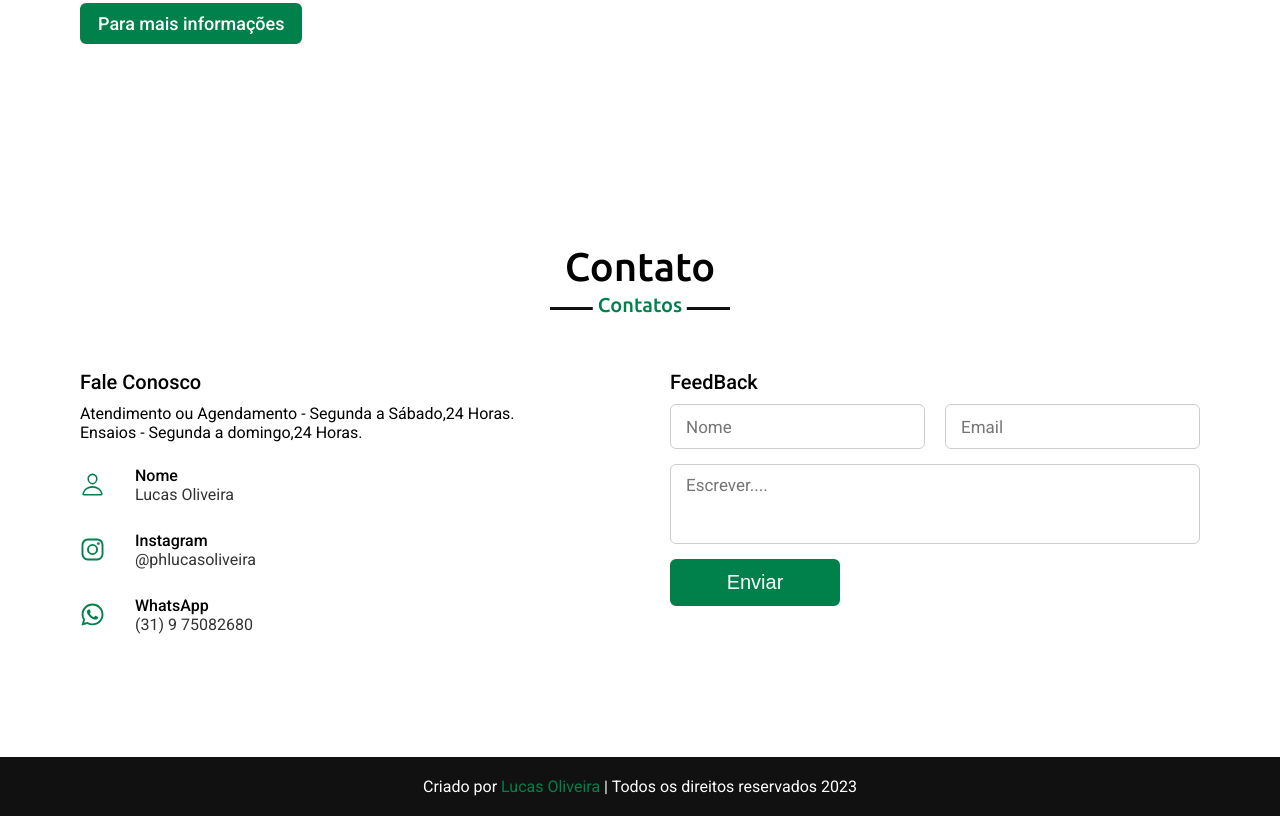
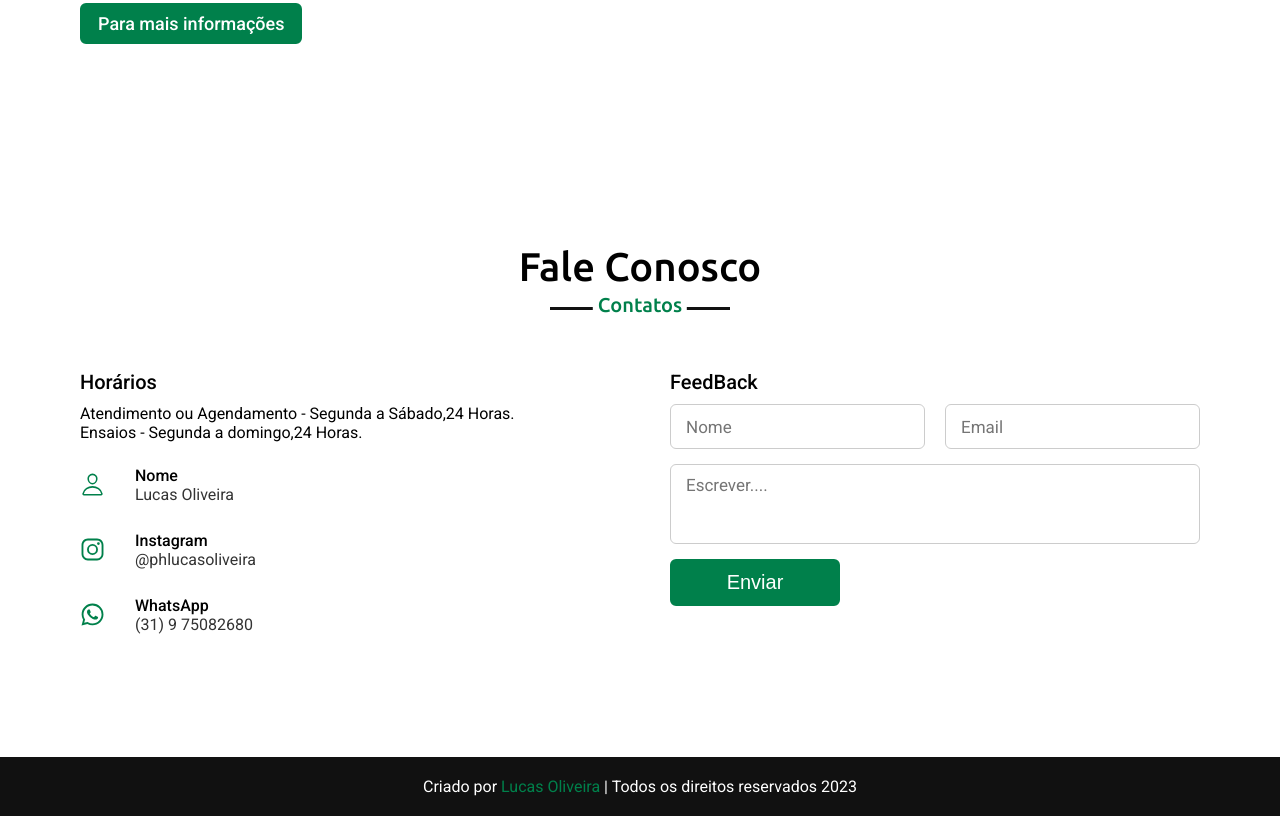
Before and after one commit to Dylucas07/phlucasoliveiraportfolio, a plain HTML site: page index.html in a window 1280 px wide. Shown: the part 3149-3965 px from the top of the page. Drawn offline with nearby package versions, Linux system fonts and the light colour scheme.

Commit message:
Atualização erros 4

```diff
--- a/index.html
+++ b/index.html
@@ -156,10 +156,10 @@
     <!--Sessão contato-->
     <section class="contact" id="contact">
         <div class="max-width">
-            <h2 class="title">Contato</h2>
+            <h2 class="title">Fale Conosco</h2>
             <div class="contact-content">
                <div class="column left">
-                   <div class="text">Fale Conosco</div>
+                   <div class="text">Horários</div>
                    <p> Atendimento ou Agendamento - Segunda a Sábado,24 Horas.
                     <br>
                     Ensaios - Segunda a domingo,24 Horas.
```
